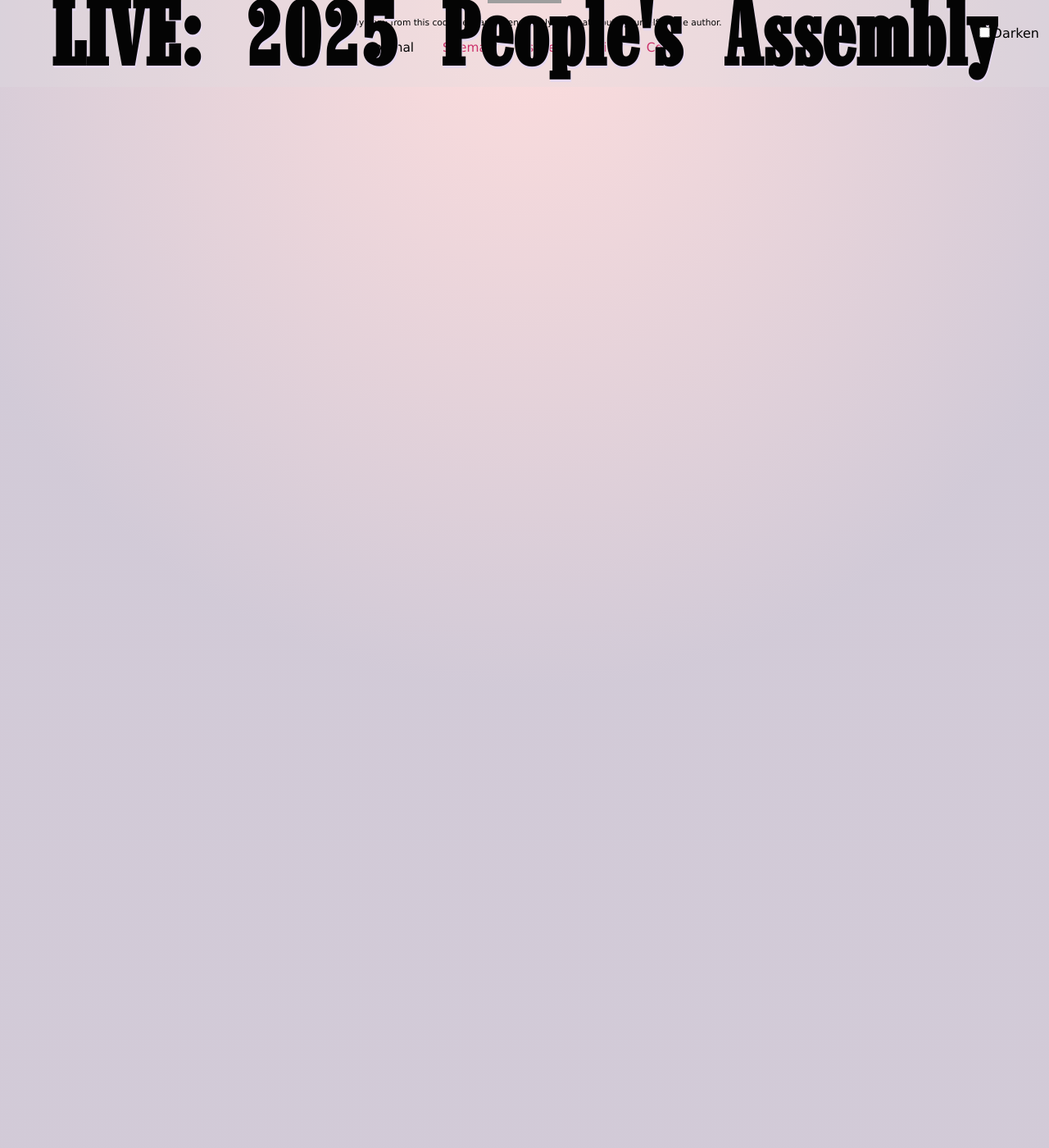
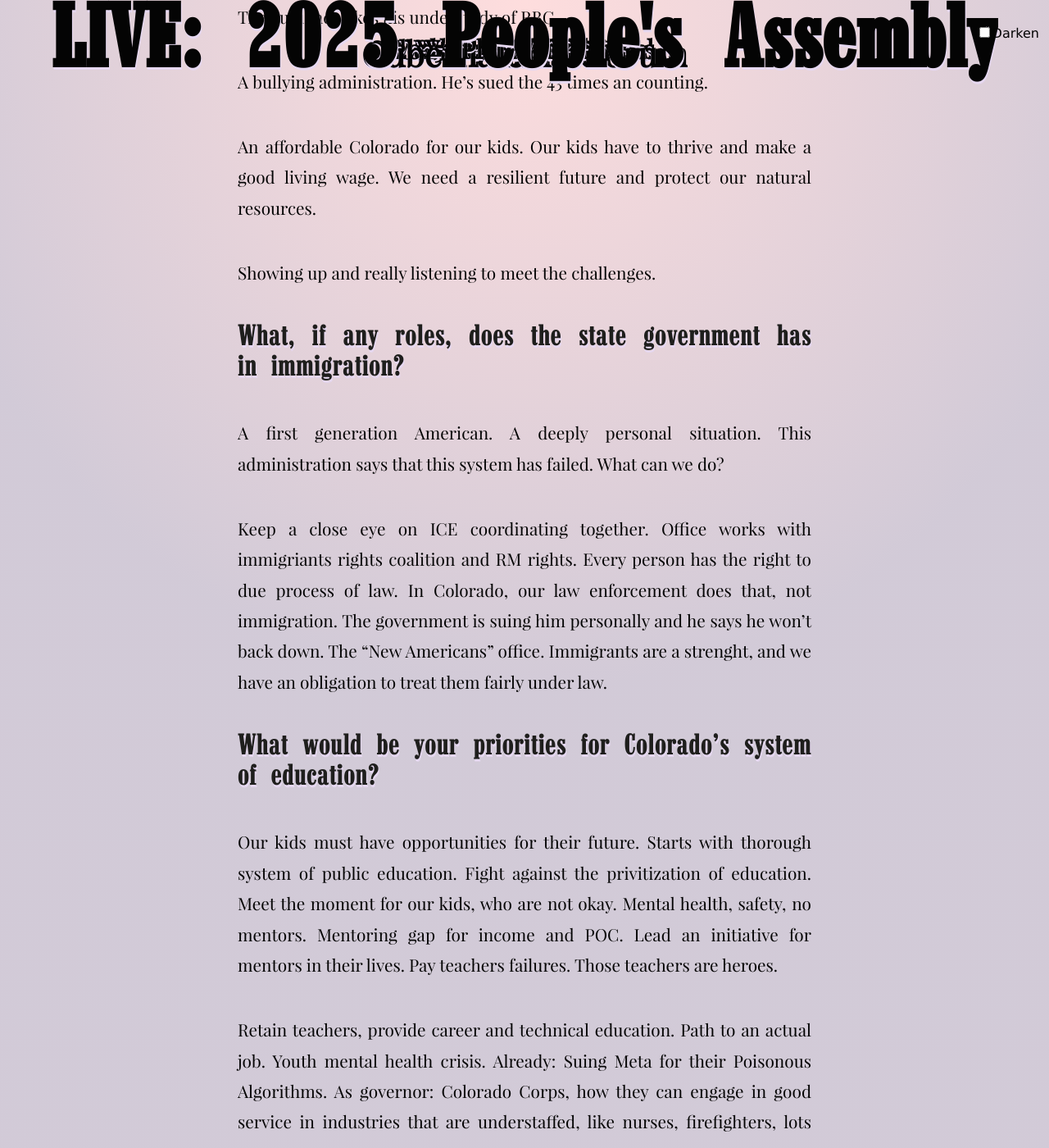
Before and after one commit to tiliv/antibody, a Jekyll site: the page built from docs/journal/autumn-ryan-2025-People's-Assembly/index.md, in a window 1280 px wide and 1400 px high, scrolled down 6517 px. Shown: the whole window at 82% size. Built offline with Jekyll 4.4.1, drawn with Linux system fonts in a browser that asks for light colours; some of the changed text lies outside the part shown; grey boxes are pictures that could not be loaded.

Commit message:
Add Phil notes

```diff
--- a/docs/journal/autumn-ryan-2025-People's-Assembly/index.md
+++ b/docs/journal/autumn-ryan-2025-People's-Assembly/index.md
@@ -132,4 +132,84 @@ Prioritize People over profits.
 
 ### Gubernatorial Forum
 
+Scott Bottoms and Phil Weiser are here. The others declined.
+
+#### Phil Weiser
+
+**Tell us why you decided to run.**
+
+His mother's birth was in a concentration camp. His family believes that this nation is commtited to freedom and opportunity to all. His family has experience what justice looks like. A story of resilience. They went from that camp to This Country.
+
+The audience likes his understudy of RBG.
+
+A bullying administration. He's sued the 43 times an counting.
+
+An affordable Colorado for our kids. Our kids have to thrive and make a good living wage. We need a resilient future and protect our natural resources.
+
+Showing up and really listening to meet the challenges.
+
+**What, if any roles, does the state government has in immigration?**
+
+A first generation American. A deeply personal situation. This administration says that this system has failed. What can we do?
+
+Keep a close eye on ICE coordinating together. Office works with immigriants rights coalition and RM rights. Every person has the right to due process of law. In Colorado, our law enforcement does that, not immigration. The government is suing him personally and he says he won't back down. The "New Americans" office. Immigrants are a strenght, and we have an obligation to treat them fairly under law.
+
+**What would be your priorities for Colorado's system of education?**
+
+Our kids must have opportunities for their future. Starts with thorough system of public education. Fight against the privitization of education. Meet the moment for our kids, who are not okay. Mental health, safety, no mentors. Mentoring gap for income and POC. Lead an initiative for mentors in their lives. Pay teachers failures. Those teachers are heroes.
+
+Retain teachers, provide career and technical education. Path to an actual job. Youth mental health crisis. Already: Suing Meta for their Poisonous Algorithms. As governor: Colorado Corps, how they can engage in good service in industries that are understaffed, like nurses, firefighters, lots more.
+
+**What will be your policy prorities for Colorado's need for energy and water?**
+
+Government has urgency to get oil producers online, but when they're producing, there is no urgency at all. Public health department is not passive and reactive, must be proactive. Capacity to enforce. On track for a clean energy initiative. Federal government is trying to pull us backward: "Hell No."
+
+Water is our most crucial natural resource. A halmark of his leadership.
+
+**What is your perspective on the Co labor peace act, how works form a union?**
+
+When grandparents got here, with no money or language, they got union jobs, and it worked. Fought for unions in a court room; Albertsons merger with Kroger. Safeway & King Soopers.
+
+End the antiquated Labor Peace Act.
+
+> We are on our own in Colorado.
+
+**What are your plans to address housing challenges in CO, especially as it relates to renters?**
+
+Bennets housing plan ginores renters and rural colorado. All matter and they're different.
+
+Renters: In denver today, landlords conspire to raise the rent. Sto pcollusion. Suing the companies who do this. End this harmful practice. End junk fees.
+
+Rural colorado: housing laws are not working for rural. Prop 123 is set up for Urban areas.
+
+Colorado Partnership for Rural partnership and revitalization. Home ownership must be acceptible. Median age for home owners if 40.  Will have a Chief Housing Officer.
+
+**What would be your priorities for healthcare in our state?**
+
+The crisis we have in healthcare has multiple causes. Will work to address it on as many fronts as we can. Federal government is in effect taking healthcare away from people. Basic right. Life expentancy. ACA was narrowing the gap. Innovation task fofrce. Rural hospitals are threatened with closure. Privet equity rollups that jack up costs. Medical debt, surprise in being charged. Pushed in more expensive procedures and tests than they need. Keep providing essential care.
+
+> We will pay for this one way or another in this society.
+
+Behavioral health, not ending up in amergency room in states of crisis.
+
+**Please share with us what co-governance means to you, and how you can imagine TG and other orgs building co-governing with you?**
+
+Co-governance means that you show up again and again, not just at election time. You listen to work together and solve problems.
+
+Democratic party is failing us. Shumer should be gone.
+
+Make sure you show up at caucuses.
+
+> Our Democracy is not a spectator Sport.
+
+He likes that TG is always on the field. He needs us ongoing. Needs us even more on the other side. These issues affect our lives on such a basic level.
+
+Colorado's population is at risk of contracting. Young people can't afford to live here, healthcare, childcare. Kids don't have a good oppportunity for a future. Will this be a resilience state for air and water.
+
+Show up with community, work the problems and come up with solutions that are grounded in the neds of the people in our state.
+
+Critical work, co-governance like this, inspired by this commitment.
+
+> For The People
+
 ### Call-to-Action
```
